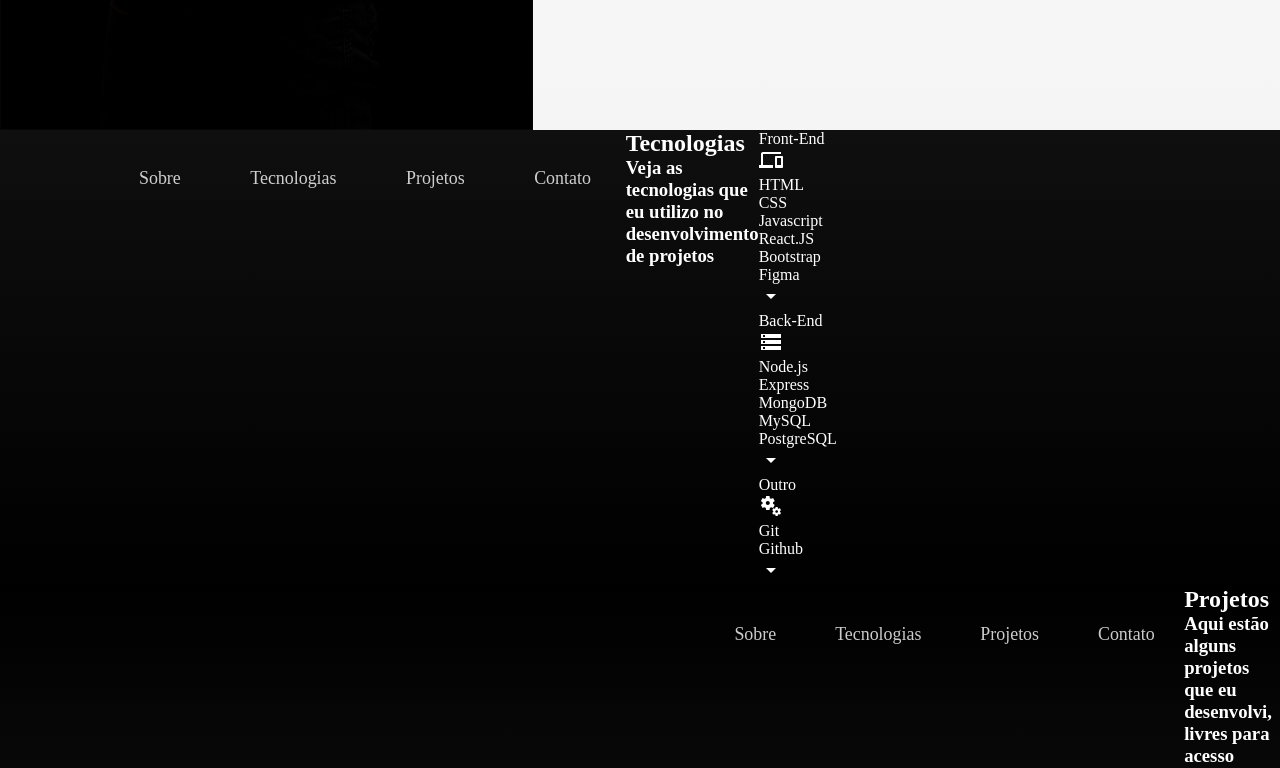
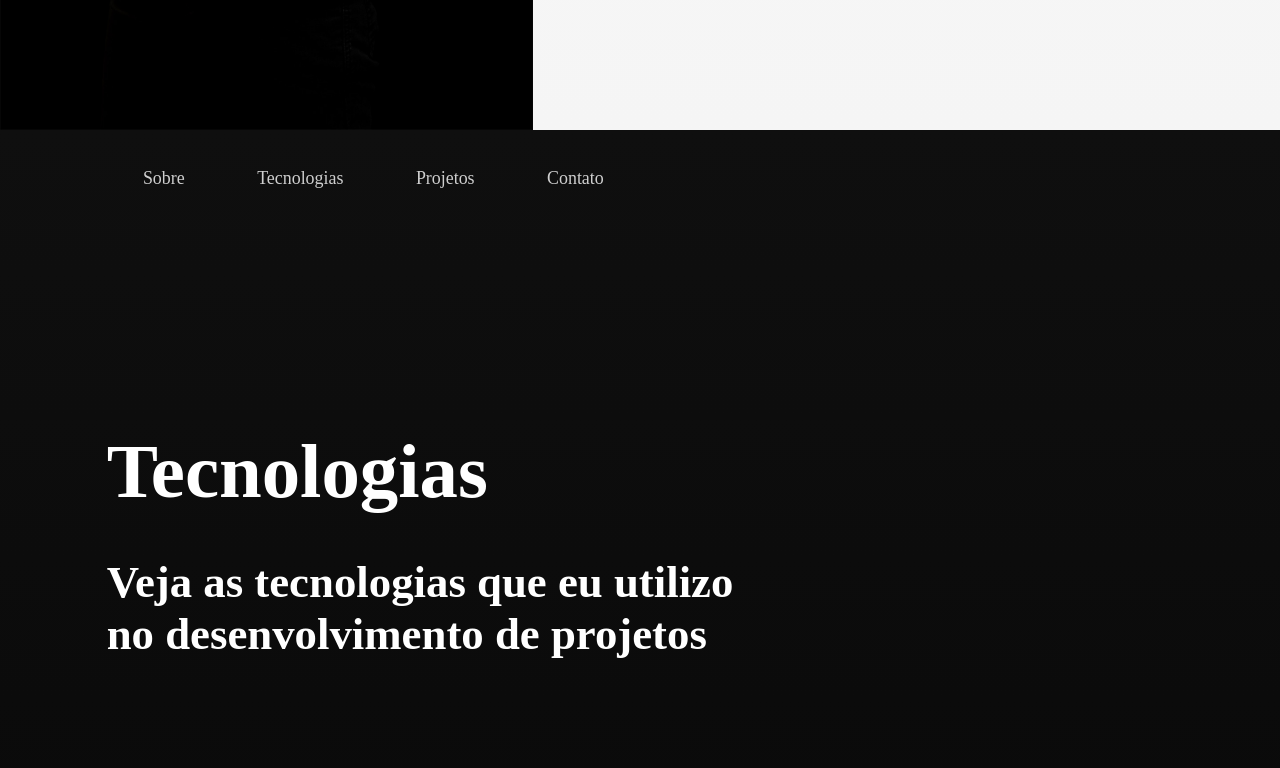
Before and after one commit to Rauatorres/meu-site, a React (Create React App) app: page / in a window 1280 px wide. Shown: the part 1780-2548 px from the top of the page. Built offline with nearby package versions, Linux system fonts and the light colour scheme.

Commit message:
criando oo visual inicial da seção de tecnologias

```diff
--- a/src/components/tecnologias/conteudo/AreaTecnologias.jsx
+++ b/src/components/tecnologias/conteudo/AreaTecnologias.jsx
@@ -14,14 +14,14 @@ export default props=>{
     const {frontEnd, backEnd, outro} = listaTecnologias
 
     return (
-        <div>
-            <Categoria titulo="Front-End" icone={<DevicesIcon/>}>
+        <div className='AreaTecnologiasCategorias'>
+            <Categoria titulo="Front-End" icone={<DevicesIcon className='TecnologiasCategoriaIcone'/>}>
                 {exibirTecnologias(frontEnd)}
             </Categoria>
-            <Categoria titulo="Back-End" icone={<StorageIcon/>}>
+            <Categoria titulo="Back-End" icone={<StorageIcon className='TecnologiasCategoriaIcone'/>}>
                 {exibirTecnologias(backEnd)}
             </Categoria>
-            <Categoria titulo="Outro" icone={<MiscellaneousServicesIcon/>}>
+            <Categoria titulo="Outro" icone={<MiscellaneousServicesIcon className='TecnologiasCategoriaIcone'/>}>
                 {exibirTecnologias(outro)}
             </Categoria>
         </div>
--- a/src/components/tecnologias/conteudo/Titulo.jsx
+++ b/src/components/tecnologias/conteudo/Titulo.jsx
@@ -1,12 +1,10 @@
 import React from 'react'
 
 export default props=>
-<div>
-    <div><h2>Tecnologias</h2></div>
-    <div>
-        <h3>
-            Veja as tecnologias que eu utilizo no desenvolvimento
-            de projetos
-        </h3>
-    </div>
+<div className='TecnologiasTituloBox'>
+    <h2 className='TecnologiasTitulo'>Tecnologias</h2>
+    <h3 className='TecnologiasSubtitulo'>
+        Veja as tecnologias que eu utilizo no desenvolvimento
+        de projetos
+    </h3>
 </div>
--- a/src/components/tecnologias/conteudo/components/Categoria.jsx
+++ b/src/components/tecnologias/conteudo/components/Categoria.jsx
@@ -2,9 +2,9 @@ import React from 'react'
 import ArrowDropDownIcon from '@mui/icons-material/ArrowDropDown';
 
 export default props=>
-<div>
-    <div>{props.titulo}</div>
-    <div>{props.icone}</div>
-    <div>{props.children}</div>
-    <div><ArrowDropDownIcon/></div>
+<div className='TecnologiasCategoria'>
+    <div className='TecnologiasCategoriaTitulo'>{props.titulo}</div>
+    <div className='TecnologiasCategoriaIconeBox'>{props.icone}</div>
+    <div className='TecnologiasArea'>{props.children}</div>
+    <div className='TecnologiasBotaoMostrarMais'><ArrowDropDownIcon className='TecnologiasBotaoMostrarMaisIcone'/></div>
 </div>
--- a/src/components/tecnologias/conteudo/components/Tecnologia.jsx
+++ b/src/components/tecnologias/conteudo/components/Tecnologia.jsx
@@ -1,7 +1,7 @@
 import React from 'react'
 
 export default props=>
-<div>
+<div className='Tecnologia'>
     <div>{props.icone}</div>
     <div>{props.nome}</div>
 </div>
--- a/src/components/tecnologias/css/Tecnologias.css
+++ b/src/components/tecnologias/css/Tecnologias.css
@@ -4,3 +4,63 @@
     display: grid;
     grid-template-columns: repeat(12, 1fr);
 }
+
+.TecnologiasTituloBox{
+    grid-column: 2/span 6;
+    margin: 200px 0;
+}
+.TecnologiasTitulo{
+    font-size: 6vw;
+    margin-bottom: 40px;
+}
+.TecnologiasSubtitulo{
+    font-size: 3.5vw;
+}
+
+.AreaTecnologiasCategorias{
+    grid-column: 2/span 10;
+    display: flex;
+    justify-content: space-between;
+    flex-wrap: wrap;
+    /* margin-top: 10px; */
+    margin-bottom: 200px;
+}
+
+.TecnologiasCategoria{
+    /* background-color: red; */
+    margin: 50px 0;
+}
+.TecnologiasCategoriaTitulo{
+    margin: auto;
+    font-size: 2.3vw;
+    width: fit-content;
+}
+.TecnologiasCategoriaIconeBox{
+    margin: 20px auto;
+    width: fit-content;
+}
+.TecnologiasCategoriaIcone{
+    font-size: 4vw !important;
+}
+
+.Tecnologia{
+    /* background-color: red; */
+    display: flex;
+    padding: 20px;
+    width: 30vw;
+    font-size: 1.5vw;
+}
+
+.TecnologiasBotaoMostrarMais{
+    background-color: rgba(255, 255, 255, 0.1);
+    text-align: center;
+    border-radius: 1.5vw;
+    margin-top: 70px;
+    cursor: pointer;
+}
+.TecnologiasBotaoMostrarMaisIcone{
+    /* background-color: red; */
+    display: block;
+    /* margin: 10px; */
+    font-size: 4vw !important;
+}
```
